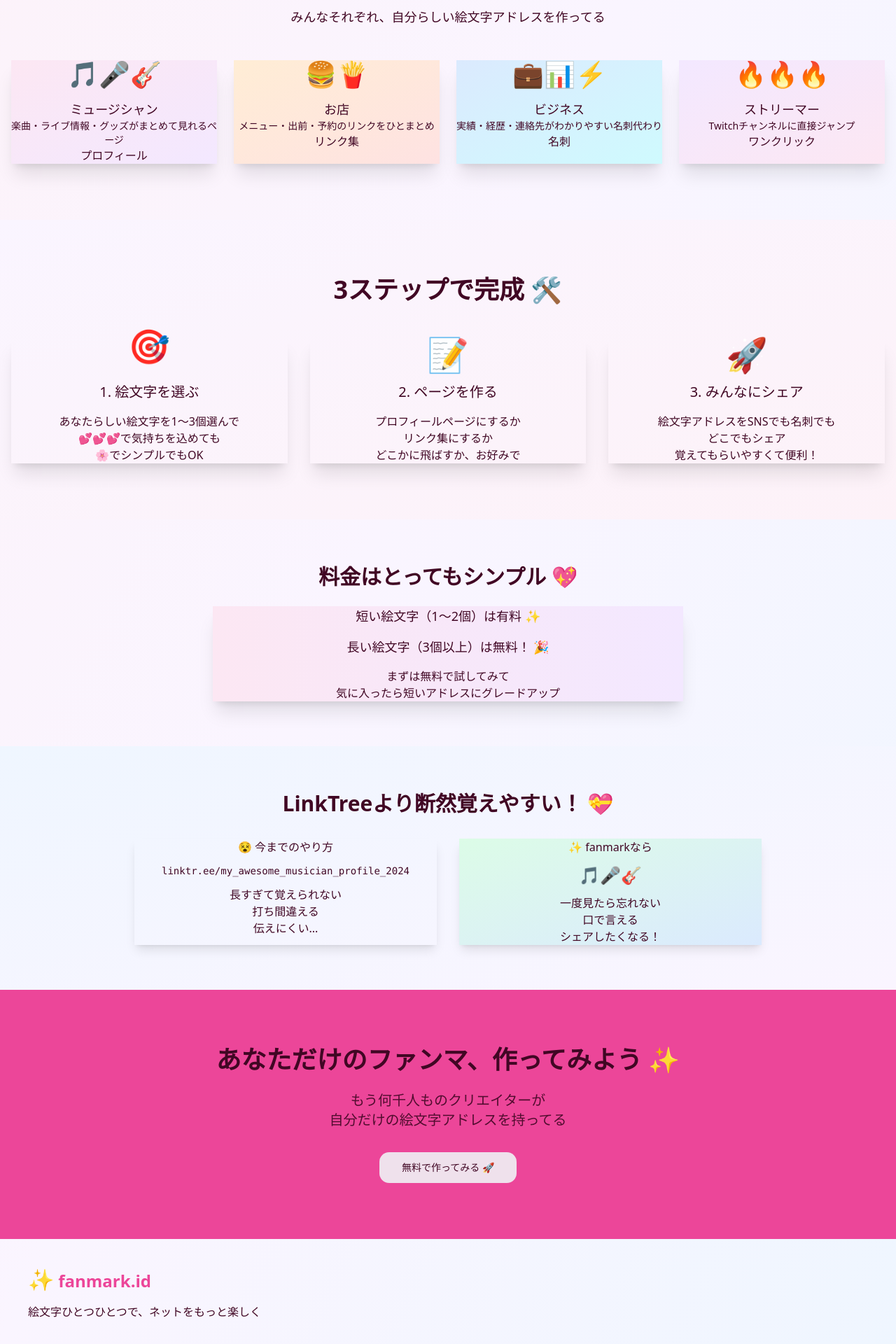
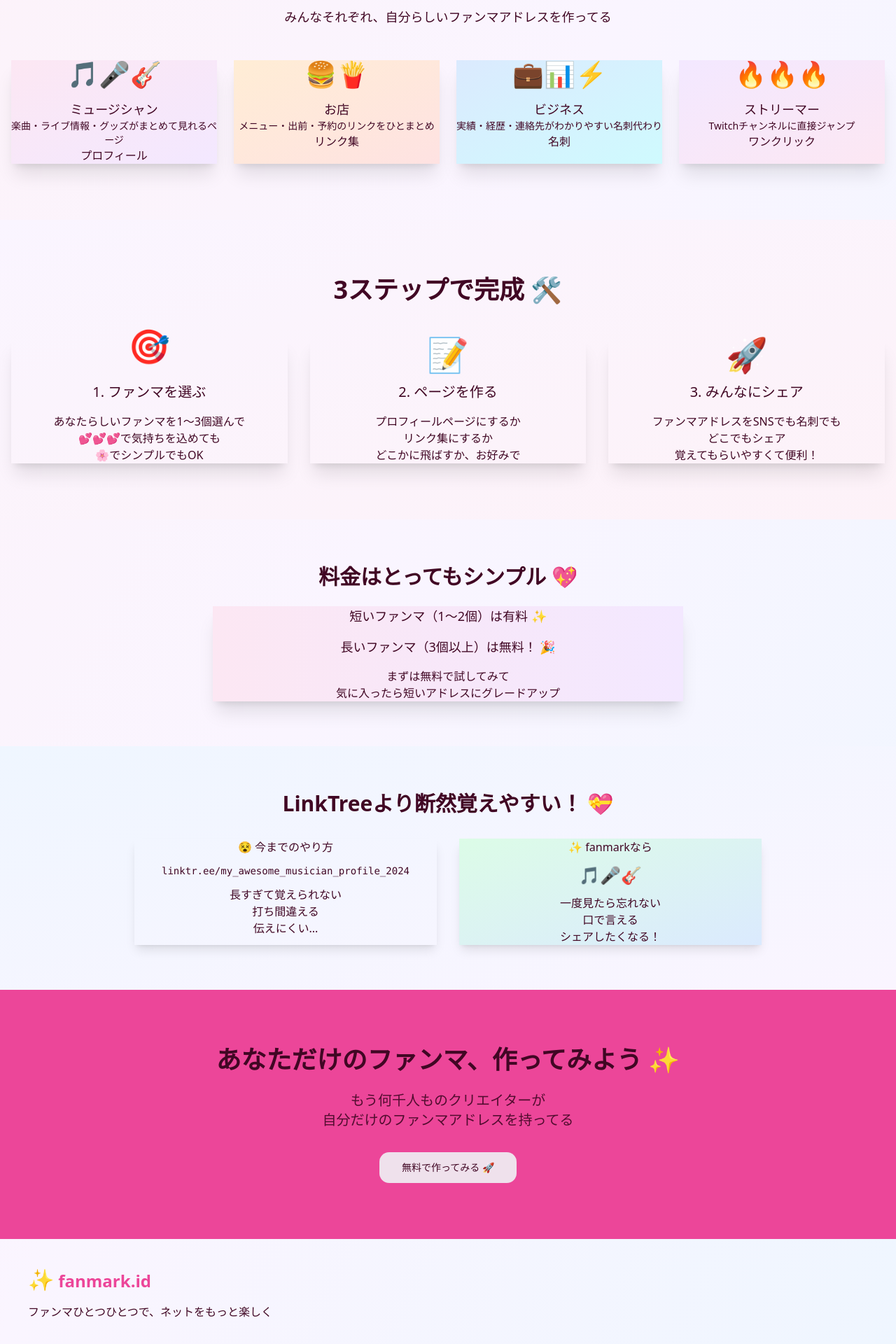
Before and after one commit to kanouk/fanmark-id, a React (Vite) app: page / in a window 1280 px wide. Shown: the part 834-2754 px from the top of the page at 70% size. Built offline with nearby package versions, Linux system fonts and the light colour scheme; the HTML template or start-up script is replaced by a standard one.

Commit message:
Refactor landing page text

```diff
--- a/src/pages/Index.tsx
+++ b/src/pages/Index.tsx
@@ -44,7 +44,7 @@ const Index = () => {
               <span className="text-8xl">✨</span>
             </div>
             <h1 className="text-6xl font-bold bg-gradient-to-r from-pink-500 via-purple-500 to-blue-500 bg-clip-text text-transparent mb-6">
-              ファンマだけでつくる<br />
+              ファンマでつくる<br />
               あなただけのアドレス
             </h1>
             <p className="text-xl mb-8 text-base-content/80">
@@ -68,7 +68,7 @@ const Index = () => {
         <div className="container mx-auto px-4">
           <h2 className="text-4xl font-bold text-center mb-4">こんな風に使われてます 🚀</h2>
           <p className="text-center text-base-content/70 mb-12 text-lg">
-            みんなそれぞれ、自分らしい絵文字アドレスを作ってる
+            みんなそれぞれ、自分らしいファンマアドレスを作ってる
           </p>
 
           <div className="grid grid-cols-1 md:grid-cols-2 lg:grid-cols-4 gap-6">
@@ -120,9 +120,9 @@ const Index = () => {
             <div className="card bg-base-100 shadow-xl">
               <div className="card-body text-center">
                 <div className="text-5xl mb-4 animate-bounce-soft">🎯</div>
-                <h3 className="card-title justify-center text-xl mb-4">1. 絵文字を選ぶ</h3>
+                <h3 className="card-title justify-center text-xl mb-4">1. ファンマを選ぶ</h3>
                 <p className="text-base-content/70">
-                  あなたらしい絵文字を1〜3個選んで<br />
+                  あなたらしいファンマを1〜3個選んで<br />
                   💕💕💕で気持ちを込めても<br />
                   🌸でシンプルでもOK
                 </p>
@@ -146,7 +146,7 @@ const Index = () => {
                 <div className="text-5xl mb-4 animate-float">🚀</div>
                 <h3 className="card-title justify-center text-xl mb-4">3. みんなにシェア</h3>
                 <p className="text-base-content/70">
-                  絵文字アドレスをSNSでも名刺でも<br />
+                  ファンマアドレスをSNSでも名刺でも<br />
                   どこでもシェア<br />
                   覚えてもらいやすくて便利！
                 </p>
@@ -164,10 +164,10 @@ const Index = () => {
             <div className="card bg-gradient-to-r from-pink-100 to-purple-100 shadow-xl">
               <div className="card-body">
                 <p className="text-lg mb-4">
-                  <span className="badge badge-primary badge-lg px-[10px]">短い絵文字（1〜2個）は有料 ✨</span>
+                  <span className="badge badge-primary badge-lg px-[10px]">短いファンマ（1〜2個）は有料 ✨</span>
                 </p>
                 <p className="text-lg mb-4">
-                  <span className="badge badge-secondary badge-lg px-[10px]">長い絵文字（3個以上）は無料！ 🎉</span>
+                  <span className="badge badge-secondary badge-lg px-[10px]">長いファンマ（3個以上）は無料！ 🎉</span>
                 </p>
                 <p className="text-base-content/70">
                   まずは無料で試してみて<br />
@@ -219,7 +219,7 @@ const Index = () => {
           <h2 className="text-4xl font-bold mb-6">あなただけのファンマ、作ってみよう ✨</h2>
           <p className="text-xl mb-8 opacity-90">
             もう何千人ものクリエイターが<br />
-            自分だけの絵文字アドレスを持ってる
+            自分だけのファンマアドレスを持ってる
           </p>
           <Button variant="secondary" size="lg" className="hover:scale-105 transition-transform" onClick={() => user ? console.log("Create fanmark") : navigate("/auth")}>
             無料で作ってみる 🚀
@@ -233,7 +233,7 @@ const Index = () => {
           <div className="text-2xl font-bold text-primary mb-4">
             <span className="text-3xl">✨</span> fanmark.id
           </div>
-          <p className="text-base-content/70">絵文字ひとつひとつで、ネットをもっと楽しく</p>
+          <p className="text-base-content/70">ファンマひとつひとつで、ネットをもっと楽しく</p>
         </div>
       </footer>
     </div>;
```
